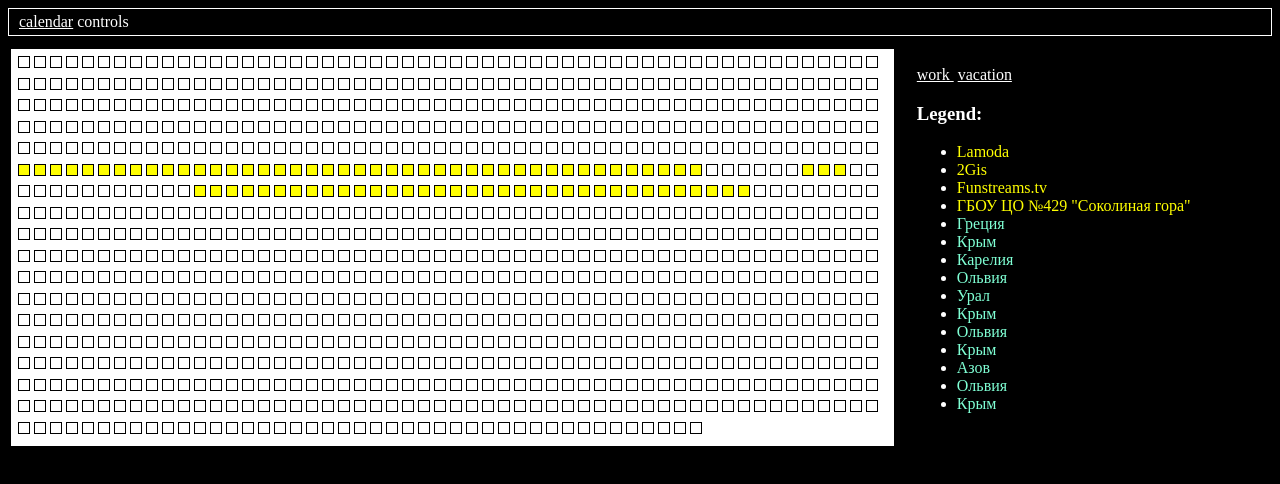
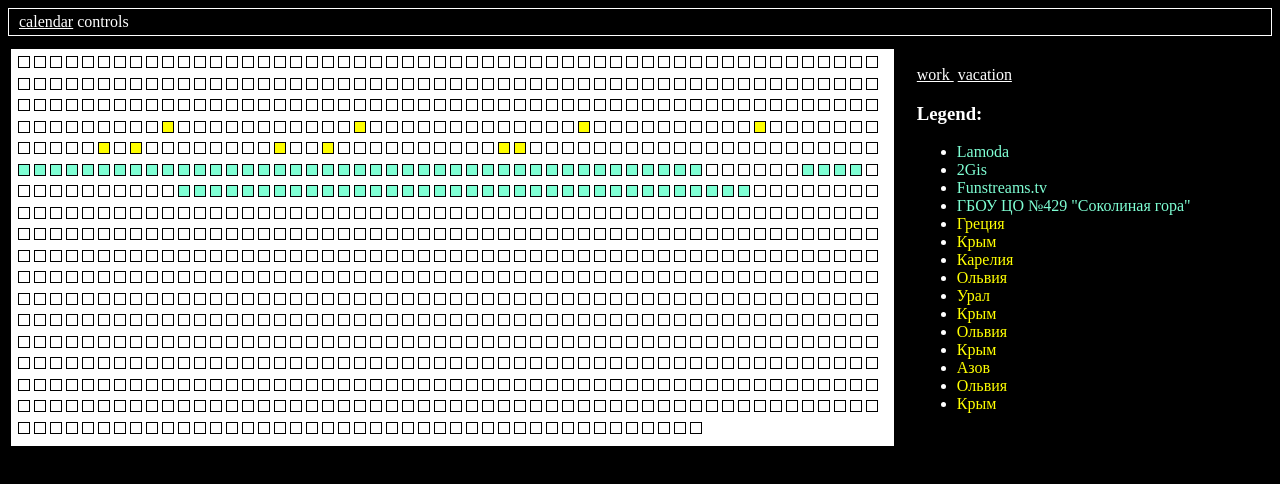
Before and after one commit to ca11ado/calendar, a Vue app: page / in a window 1280 px wide. Shown: the top 484 px of the page. Built offline with nearby package versions, Linux system fonts and the light colour scheme.

Commit message:
fix active cubics

```diff
--- a/src/components/x-cubic/x-cubic.vue
+++ b/src/components/x-cubic/x-cubic.vue
@@ -114,12 +114,11 @@ export default {
       if (this.cubics.length) return [];
       if (!this.events.length) return [];
 
-      const events = this.events.filter(event => {
-        const dd = this.from.isSameOrAfter(event.from) && this.to.isSameOrBefore(event.to);
-        return dd;
+      return this.events.filter(event => {
+        return event.from.isSameOrAfter(this.from) && event.from.isBefore(this.to)
+          || event.to.isAfter(this.from) && event.to.isBefore(this.to)
+          || event.from.isSameOrBefore(this.from) && event.to.isSameOrAfter(this.to);
       });
-
-      return events;
     },
   },
   methods: {
```
